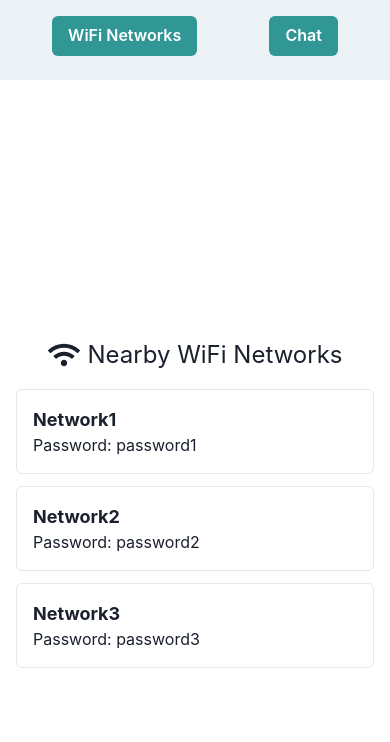
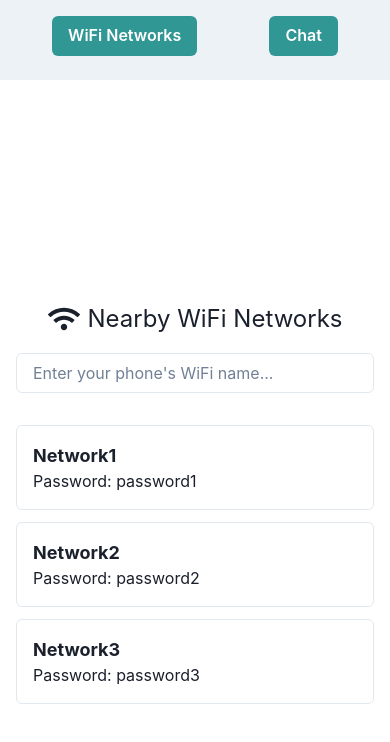
Before and after one commit to GPT-Engineer-App/wifi-spot-finder, a React (Vite) app: page / in a window 390 px wide. Shown: the top 742 px of the page. Built offline with nearby package versions, Linux system fonts and the light colour scheme.

Commit message:
Added an input field to the Index page to allow the user to enter their phone's WiFi name, which is then displayed at the top of the WiFi networks list.
Prompt: Show wifi name near to his phone

```diff
--- a/src/pages/Index.jsx
+++ b/src/pages/Index.jsx
@@ -3,6 +3,7 @@ import { Container, VStack, Text, Button, Input, Box, useToast, List, ListItem,
 import { FaWifi } from "react-icons/fa";
 
 const Index = () => {
+  const [userWifi, setUserWifi] = useState("");
   const [wifiNetworks, setWifiNetworks] = useState([
     { ssid: "Network1", password: "password1" },
     { ssid: "Network2", password: "password2" },
@@ -17,6 +18,16 @@ const Index = () => {
           <Text fontSize="2xl" ml={2}>
             Nearby WiFi Networks
           </Text>
+        </Box>
+        <Box width="100%" maxW={{ base: "100%", md: "80%" }}>
+          <Input value={userWifi} onChange={(e) => setUserWifi(e.target.value)} placeholder="Enter your phone's WiFi name..." mb={4} />
+          {userWifi && (
+            <Box p={4} borderWidth={1} borderRadius="md" mb={4}>
+              <Text fontSize="lg" fontWeight="bold">
+                Your Phone's WiFi: {userWifi}
+              </Text>
+            </Box>
+          )}
         </Box>
         <List spacing={3} width="100%" maxW={{ base: "100%", md: "80%" }}>
           {wifiNetworks.map((network, index) => (
```
